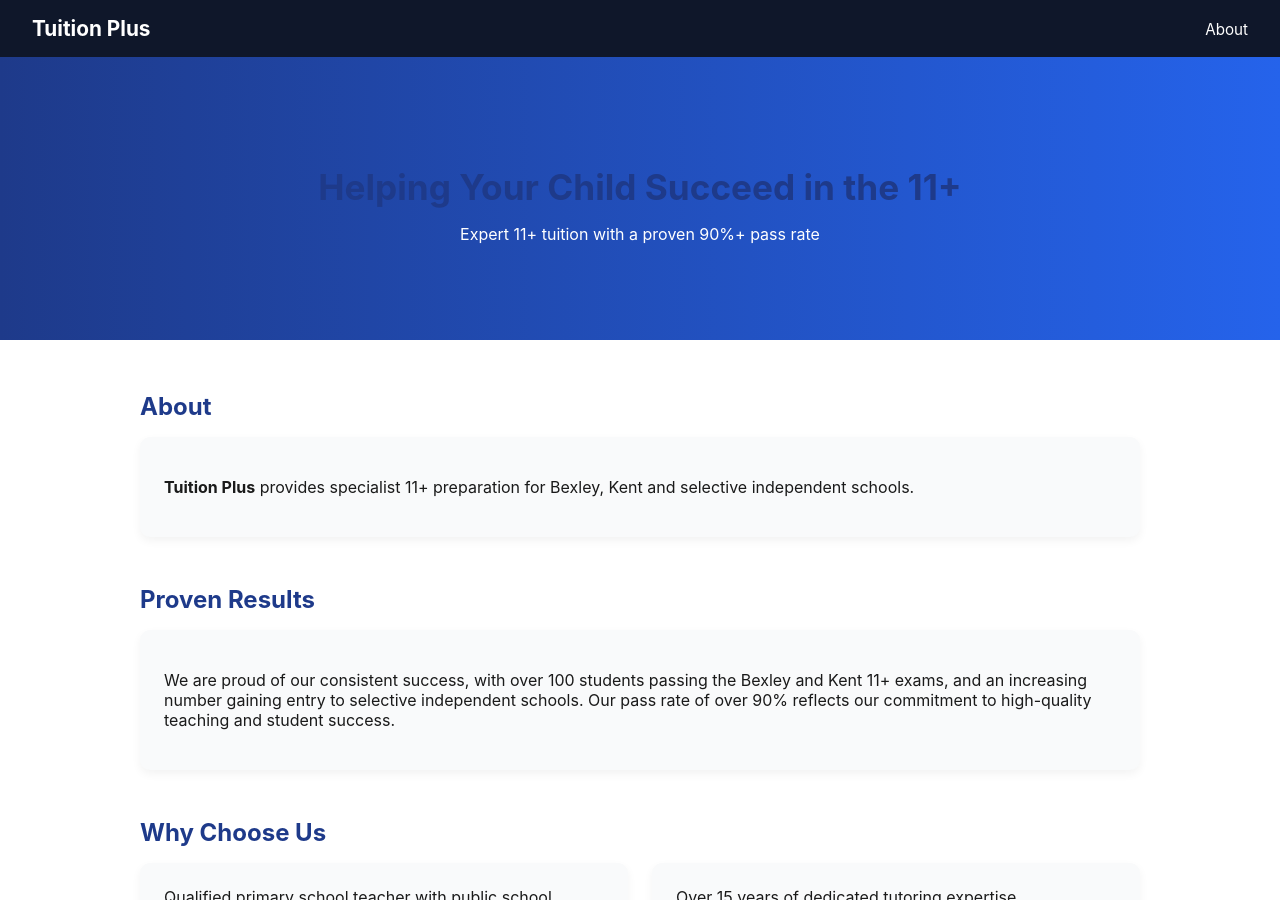
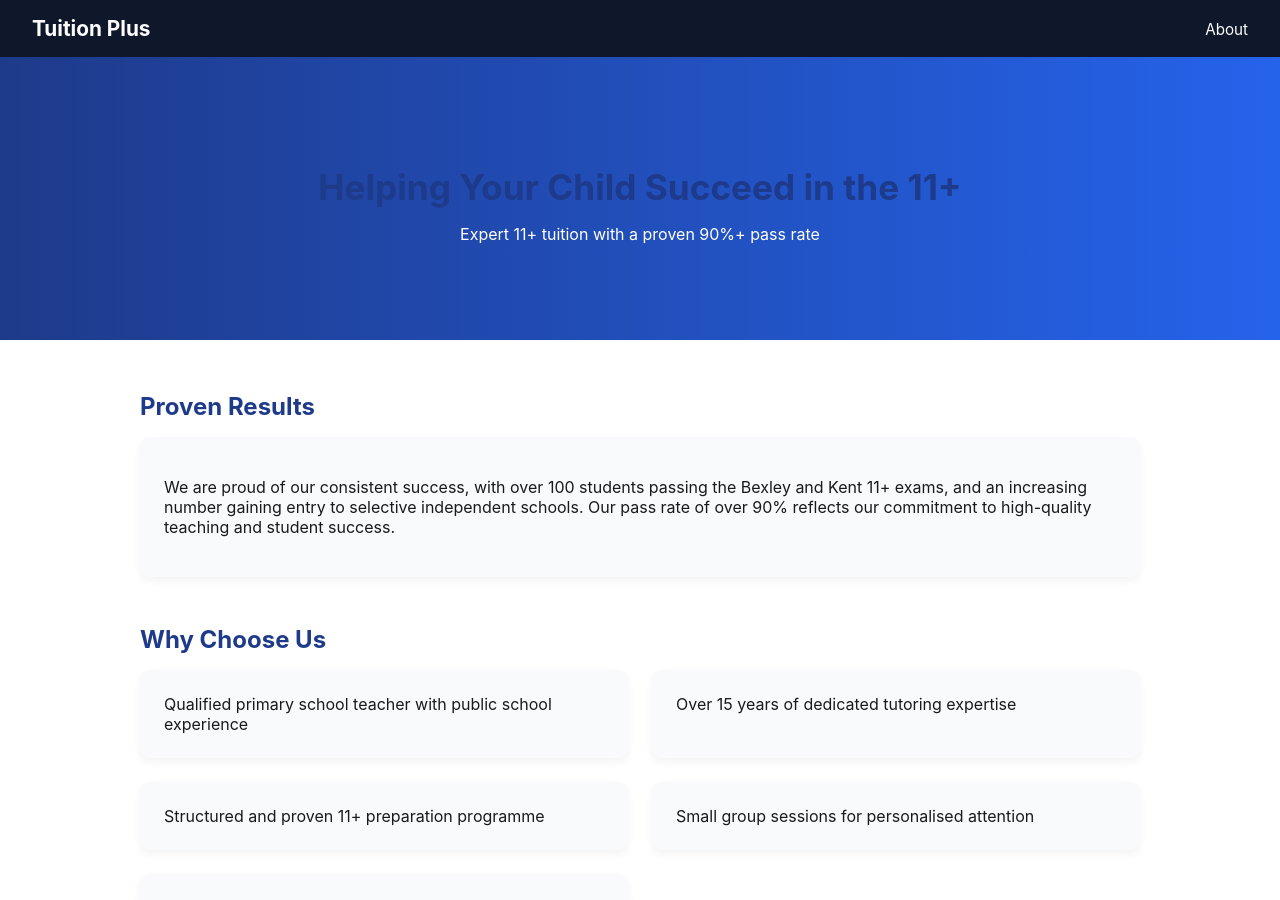
Before and after one commit to davidojeabulu/davidojeabulu.github.io, a Jekyll site: the page built from index.md, in a window 1280 px wide and 900 px high. Built offline with Jekyll 4.4.1, drawn with Linux system fonts in a browser that asks for light colours.

Commit message:
Update index.md

```diff
--- a/index.md
+++ b/index.md
@@ -9,13 +9,6 @@ title: Home
 </div>
 
 <div class="container">
-
-<section id="about">
-  <h2>About</h2>
-  <div class="card">
-    <p><strong>Tuition Plus</strong> provides specialist 11+ preparation for Bexley, Kent and selective independent schools.</p>
-  </div>
-</section>
 
 <section>
   <h2>Proven Results</h2>
```
